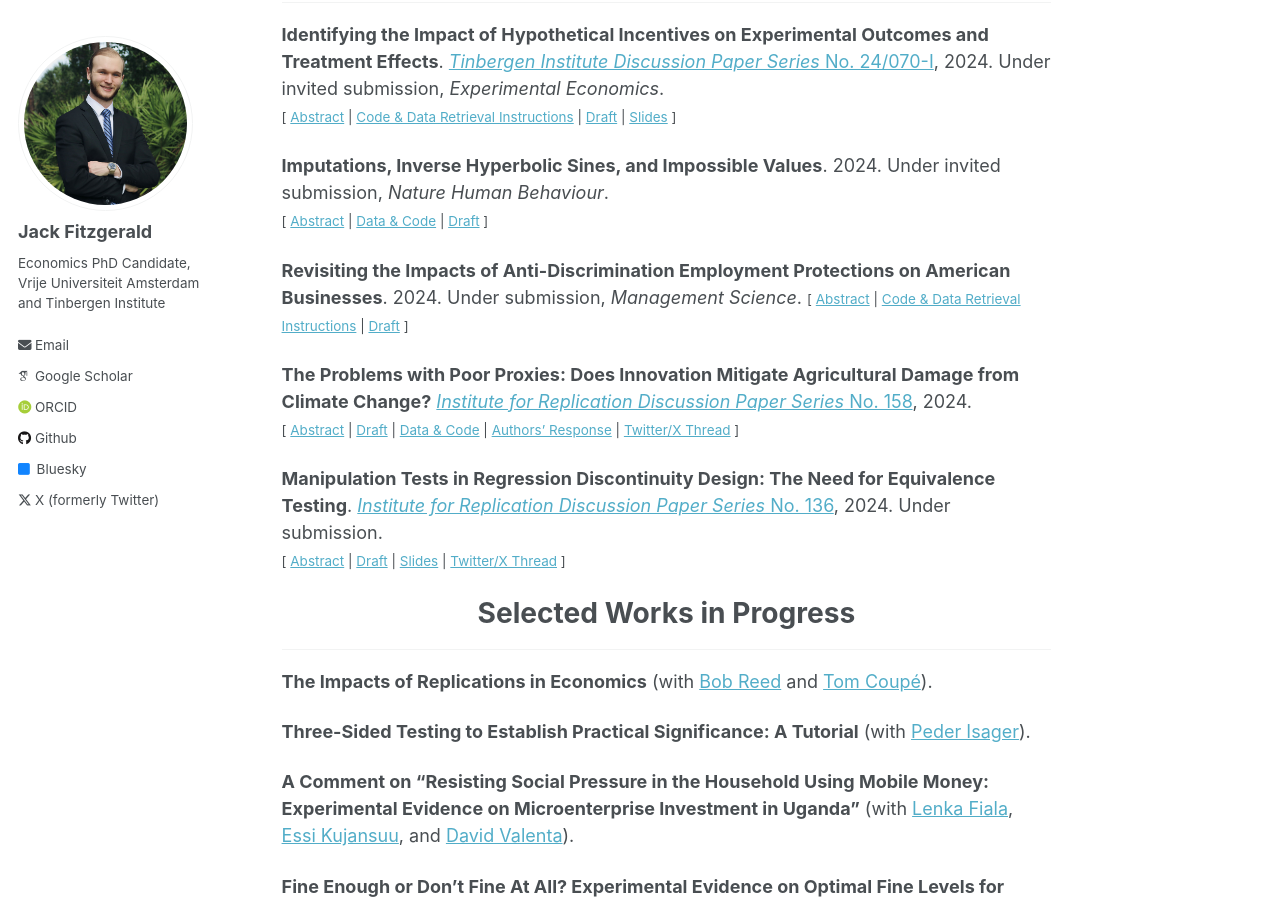
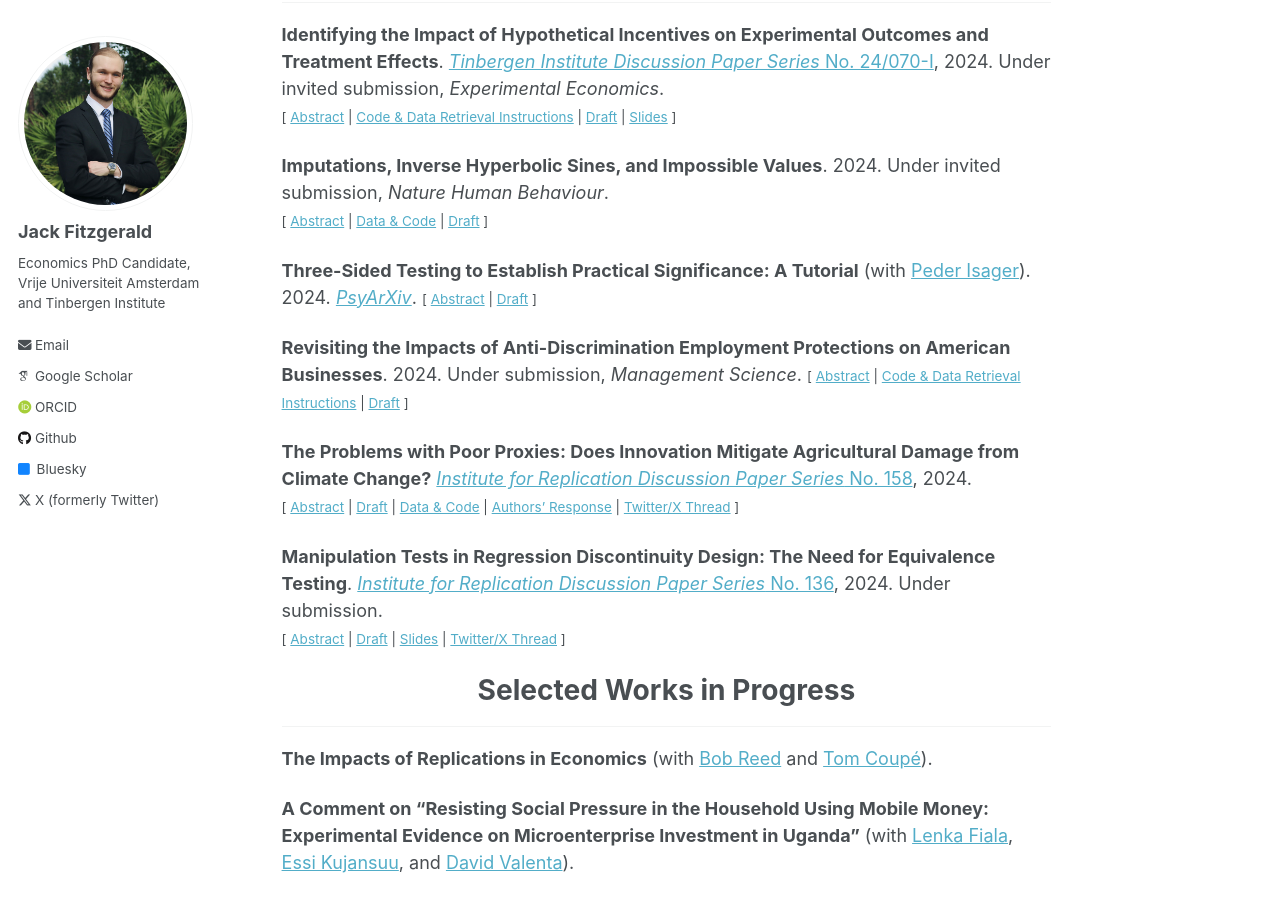
Before and after one commit to jack-fitzgerald/jack-fitzgerald.github.io, a Jekyll site: the page built from _pages/papers.md, in a window 1280 px wide and 900 px high, scrolled down 754 px. Built offline with Jekyll 4.4.1, drawn with Linux system fonts in a browser that asks for light colours; some web fonts are replaced; part of the change alters nothing that is shown.

Commit message:
Update papers.md

```diff
--- a/_pages/papers.md
+++ b/_pages/papers.md
@@ -60,6 +60,15 @@ Wolfowicz et al. (2023, <i>Nature Human Behaviour</i>) find that more arrests an
 
 </small><br><br/></div>
 
+**Three-Sided Testing to Establish Practical Significance: A Tutorial** (with [Peder Isager](https://pedermisager.org/)). 2024. [<i>PsyArXiv</i>](https://doi.org/10.31234/osf.io/8y925).
+<small>[ <a href="#/" onclick="visib('TST')">Abstract</a> | [Draft](https://jack-fitzgerald.github.io/files/TST_Tutorial.pdf) ] </small>
+
+<div id="TST" style="display: none; text-align: justify; line-height: 1.2" ><small>
+
+Researchers may want to know whether an observed statistical relationship is either meaningfully negative, meaningfully positive, or small enough to be considered practically equivalent to zero. Such a question can not be addressed with standard null hypothesis significance testing, nor with standard equivalence testing. Three-sided testing (TST) is a procedure to address such questions, by simultaneously testing whether an estimated relationship is significantly below, within, or above predetermined smallest effect sizes of interest. TST is a natural extension of the standard two one-sided tests (TOST) procedure for equivalence testing. TST offers a more comprehensive decision framework than TOST with no penalty to error rates or statistical power. In this paper, we give a non-technical introduction to TST, provide commands for conducting TST in both R and Jamovi, and provide a Shiny app for easy implementation. Whenever a meaningful smallest effect size of interest can be specified, TST should be combined with null hypothesis significance testing as the default frequentist testing procedure.
+
+</small><br><br/></div>
+
 **Revisiting the Impacts of Anti-Discrimination Employment Protections on American Businesses**. 2024. Under submission, <i>Management Science</i>.
 <small>[ <a href="#/" onclick="visib('GS22')">Abstract</a> | [Code & Data Retrieval Instructions](https://osf.io/6q4k5/) | [Draft](https://jack-fitzgerald.github.io/files/GS22_Replication.pdf) ] </small>
 
@@ -92,8 +101,6 @@ Researchers utilizing regression discontinuity design (RDD) commonly test for ru
 
 **The Impacts of Replications in Economics** (with [Bob Reed](https://profiles.canterbury.ac.nz/Bob-Reed) and [Tom Coupé](https://profiles.canterbury.ac.nz/Tom-Coupe)).
 
-**Three-Sided Testing to Establish Practical Significance: A Tutorial** (with [Peder Isager](https://pedermisager.org/)).
-
 **A Comment on "Resisting Social Pressure in the Household Using Mobile Money: Experimental Evidence on Microenterprise Investment in Uganda"** (with [Lenka Fiala](https://www.lenkafiala.com/), [Essi Kujansuu](https://sites.google.com/view/essi-kujansuu/home), and [David Valenta](https://valenta.dev/)).
 
 **Fine Enough or Don't Fine At All? Experimental Evidence on Optimal Fine Levels for Natural Resource Conservation**.
```
